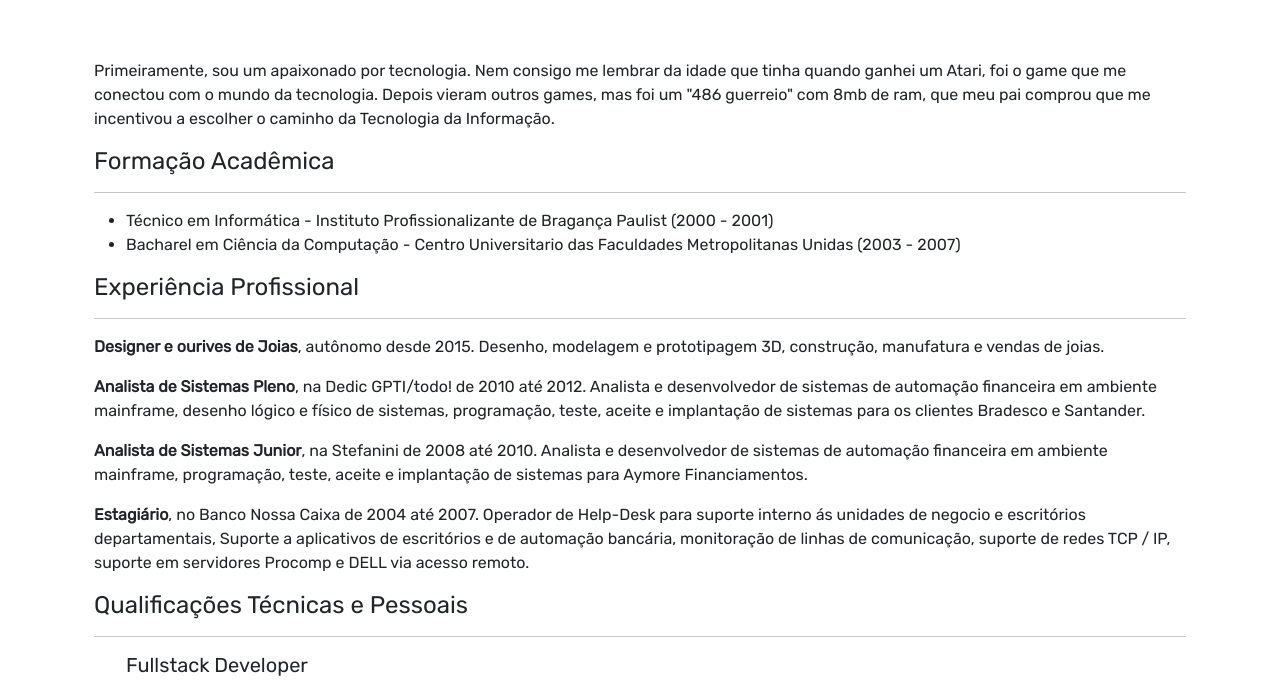
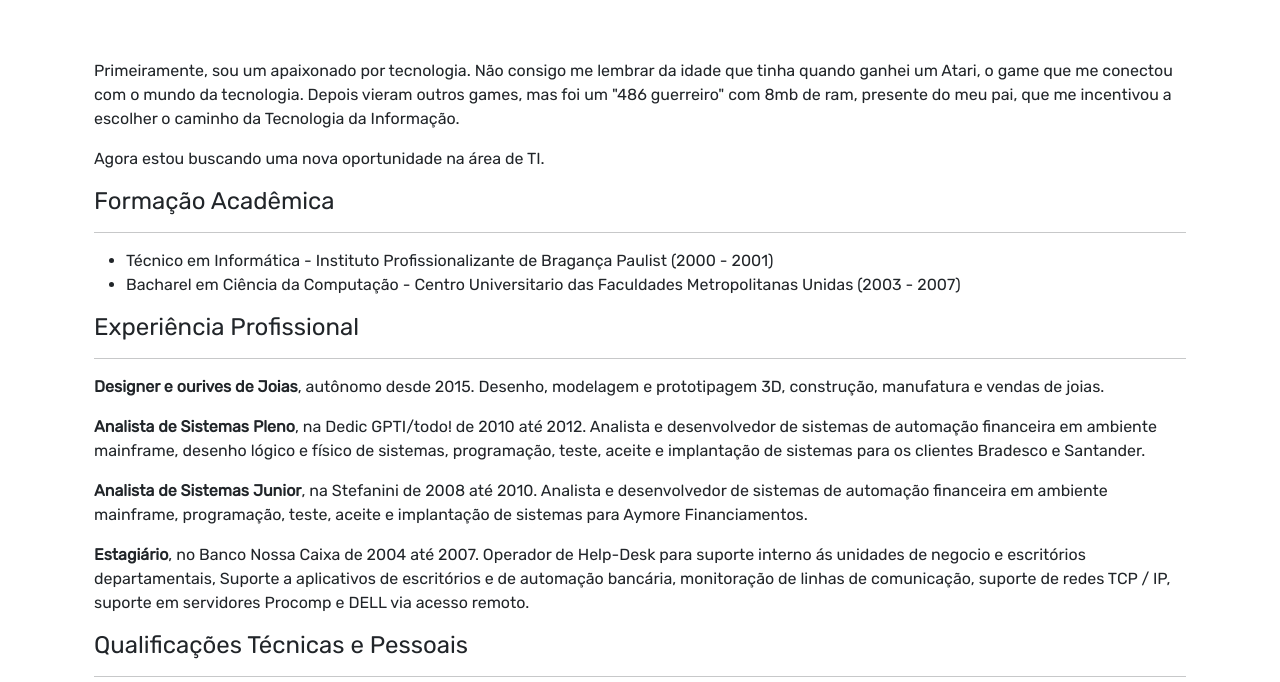
Before and after one commit to R0cs/CV-WEB, a plain HTML site: page index.html in a window 1280 px wide. Shown: the part 929-1611 px from the top of the page. Drawn offline with nearby package versions, Linux system fonts and the light colour scheme.

Commit message:
Update index.html

```diff
--- a/index.html
+++ b/index.html
@@ -78,10 +78,11 @@
                 </div>
             </div>
             <div class="row">
-                <p> Primeiramente, sou um apaixonado por tecnologia. Nem consigo me lembrar da idade que tinha
-                    quando ganhei um Atari, foi o game que me conectou com o mundo da tecnologia. Depois vieram
-                    outros games, mas foi um "486 guerreio" com 8mb de ram, que meu pai comprou que me incentivou a
+                <p> Primeiramente, sou um apaixonado por tecnologia. Não consigo me lembrar da idade que tinha
+                    quando ganhei um Atari, o game que me conectou com o mundo da tecnologia. Depois vieram
+                    outros games, mas foi um "486 guerreiro" com 8mb de ram, presente do meu pai, que me incentivou a
                     escolher o caminho da Tecnologia da Informação.</p>
+                <p>Agora estou buscando uma nova oportunidade na área de TI.</p>
             </div>
 
             <div>
```
